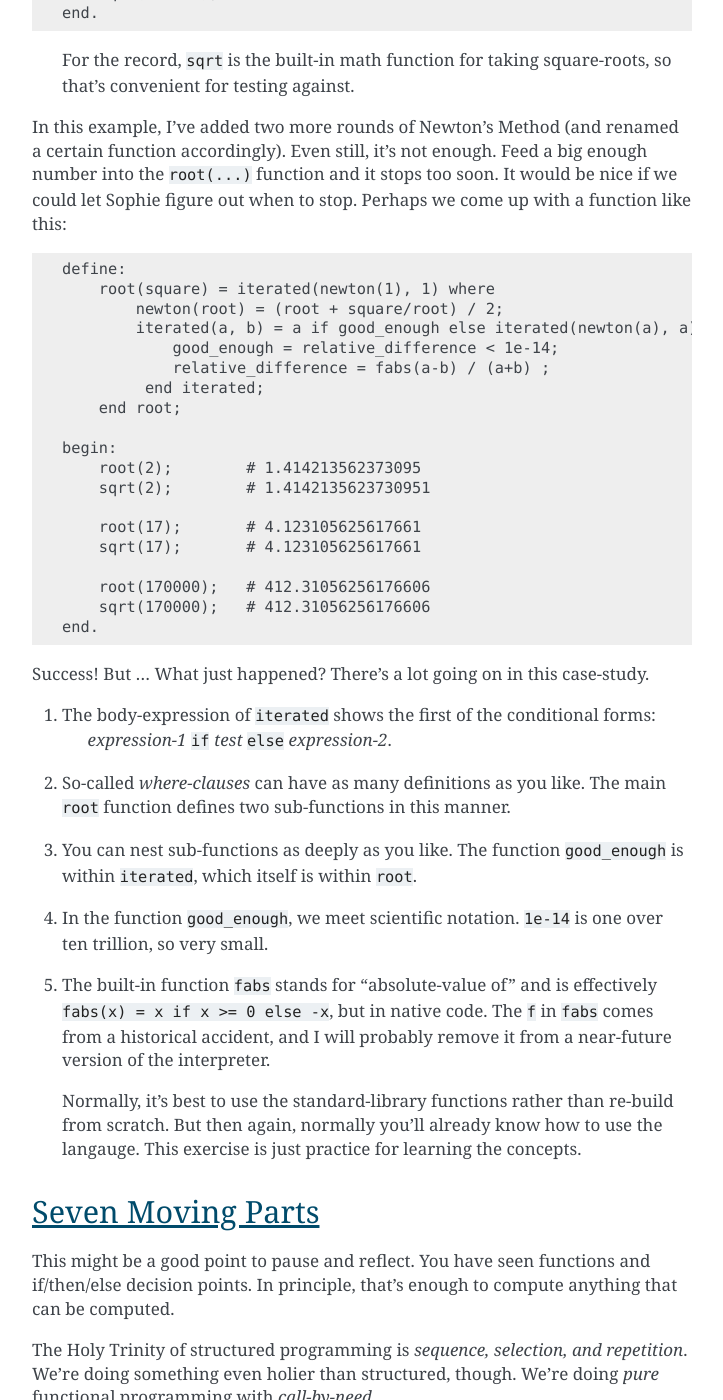
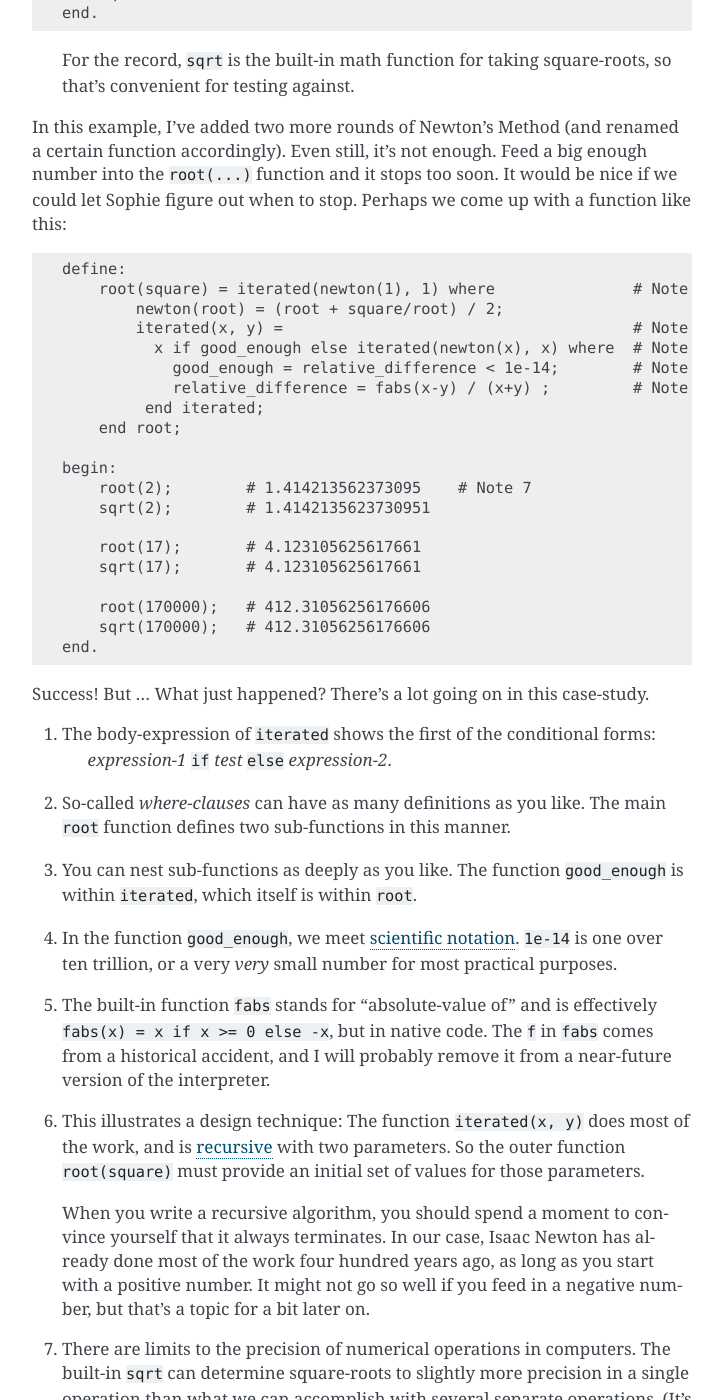
Before and after one commit to kjosib/sophie, a Sphinx documentation site: the page built from docs/learn.rst, in a window 1280 px wide and 1400 px high, scrolled down 5146 px. Shown: the whole window, without its empty margins (388-1111 px from the left). Built offline with Sphinx 7.4.7, drawn with Linux system fonts in a browser that asks for light colours; some of the changed text lies outside the part shown.

Commit message:
Update learn.rst

```diff
--- a/docs/learn.rst
+++ b/docs/learn.rst
@@ -222,16 +222,17 @@ It would be nice if we could let Sophie figure out when to stop.
 Perhaps we come up with a function like this::
 
     define:
-        root(square) = iterated(newton(1), 1) where
+        root(square) = iterated(newton(1), 1) where               # Note 6
             newton(root) = (root + square/root) / 2;
-            iterated(a, b) = a if good_enough else iterated(newton(a), a) where
-                good_enough = relative_difference < 1e-14;
-                relative_difference = fabs(a-b) / (a+b) ;
+            iterated(x, y) =                                      # Note 2
+              x if good_enough else iterated(newton(x), x) where  # Note 1
+                good_enough = relative_difference < 1e-14;        # Note 3, 4
+                relative_difference = fabs(x-y) / (x+y) ;         # Note 5
              end iterated;
         end root;
 
     begin:
-        root(2);        # 1.414213562373095
+        root(2);        # 1.414213562373095    # Note 7
         sqrt(2);        # 1.4142135623730951
 
         root(17);       # 4.123105625617661
@@ -252,11 +253,28 @@ Success! But ... What just happened? There's a lot going on in this case-study.
 3. You can nest sub-functions as deeply as you like.
    The function ``good_enough`` is within ``iterated``, which itself is within ``root``.
 
-4. In the function ``good_enough``, we meet scientific notation. ``1e-14`` is one over ten trillion, so very small.
+4. In the function ``good_enough``, we meet `scientific notation`_.
+   ``1e-14`` is one over ten trillion, or a very *very* small number for most practical purposes.
 
 5. The built-in function ``fabs`` stands for "absolute-value of" and is effectively ``fabs(x) = x if x >= 0 else -x``,
    but in native code. The ``f`` in ``fabs`` comes from a historical accident, and I will probably remove it
    from a near-future version of the interpreter.
+
+6. This illustrates a design technique: The function ``iterated(x, y)`` does most of the work,
+   and is `recursive`_ with two parameters. So the outer function ``root(square)`` must
+   provide an initial set of values for those parameters.
+
+   When you write a recursive algorithm, you should spend a moment to convince yourself that it always terminates.
+   In our case, Isaac Newton has already done most of the work four hundred years ago,
+   as long as you start with a positive number.
+   It might not go so well if you feed in a negative number, but that's a topic for a bit later on.
+
+7. There are limits to the precision of numerical operations in computers.
+   The built-in ``sqrt`` can determine square-roots to slightly more precision in a single operation
+   than what we can accomplish with several separate operations. (It's also much faster.)
+
+.. _scientific notation: https://en.wikipedia.org/wiki/Scientific_notation#E_notation
+.. _recursive: https://en.wikipedia.org/wiki/Recursion_(computer_science)
 
 ..
 
```
